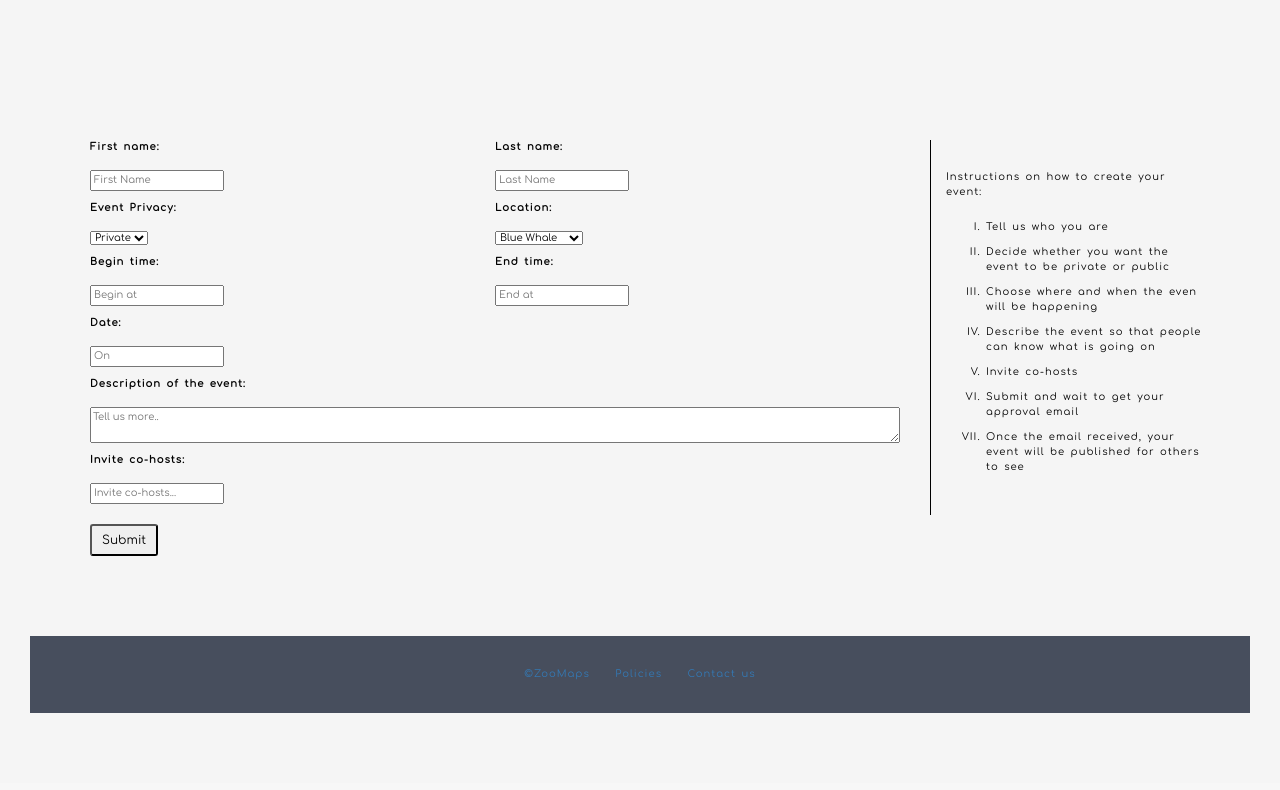
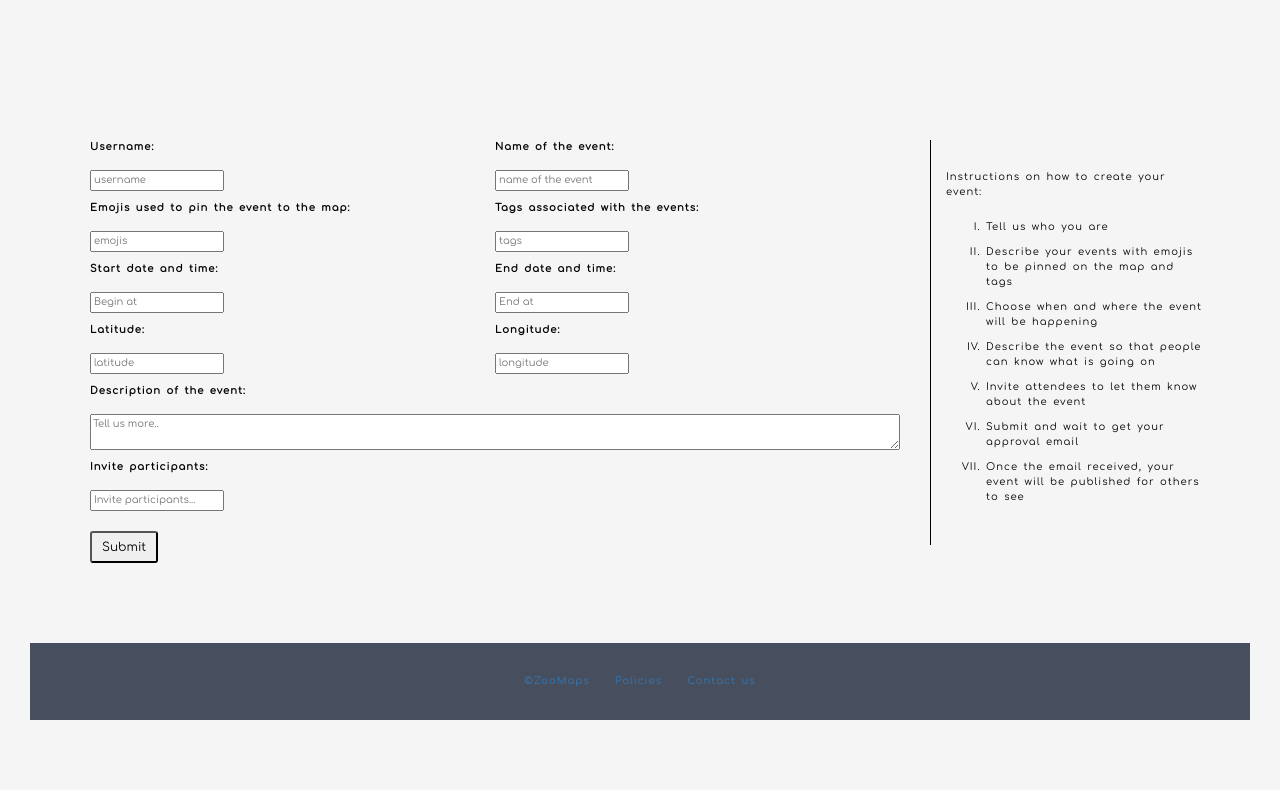
Before and after one commit to m3gan3/ZooMaps, a Django app: page /ZooMaps/form/ in a window 1280 px wide. Shown: the part 95-885 px from the top of the page. Before the commit the page ends 808 px from the top, so only its background shows below. Run offline with Django 3.2, Linux system fonts and the light colour scheme; some libraries are stand-ins or nearby versions.

Commit message:
form modified

```diff
--- a/project2/GTech/ZooMaps/templates/ZooMaps/event_list.html
+++ b/project2/GTech/ZooMaps/templates/ZooMaps/event_list.html
@@ -43,7 +43,7 @@
           						</span>
       						</div>
   						{% endif %}
-	{% endblock %}
+		{% endblock %}
   	{% endblock %}
   	{% block main %}
   		<div class="col-md-8 text-center">
--- a/project2/GTech/ZooMaps/templates/ZooMaps/form.html
+++ b/project2/GTech/ZooMaps/templates/ZooMaps/form.html
@@ -5,47 +5,42 @@
 			<form class="col-md-9 form" action="ZooMapsForm.html">
 				<div class="col-md-12">
 					<div class="col-md-6">
-						<label>First name:</label><br />
-						<input type="text" name="firstname" placeholder="First Name">
+						<label>Username:</label><br />
+						<input type="text" name="username" placeholder="username">
 					</div>
 					<div class="col-md-6">
-						<label>Last name:</label><br />
-						<input type="text" name="lastname" placeholder="Last Name">
+						<label>Name of the event:</label><br />
+						<input type="text" name="eventName" placeholder="name of the event">
 					</div>
 				</div>
 				<div class="col-md-12">
 					<div class="col-md-6">
-						<label>Event Privacy:</label><br/>
-						<select name="privacy" size="1">
-							<option>Private</option>
-							<option>Public</option>
-						</select>
+						<label>Emojis used to pin the event to the map:</label><br />
+						<input type="text" name="emojis" placeholder="emojis">
 					</div>
 					<div class="col-md-6">
-						<label>Location:</label><br>
-						<select name="nom" size="1">
-							<option>Blue Whale</option>
-							<option>Coffee Place</option>
-							<option>UMass Pub</option>
-							<option>Cafeteria</option>
-							<option>Dining Room</option>
-						</select>
+						<label>Tags associated with the events:</label><br />
+						<input type="text" name="tags" placeholder="tags">
 					</div>
 				</div>
 				<div class="col-md-12">
 					<div class="col-md-6">
-						<label>Begin time:</label><br />
+						<label>Start date and time:</label><br />
 						<input type="text" name="begintime" placeholder="Begin at">
 					</div>
 					<div class="col-md-6">
-						<label>End time:</label><br />
+						<label>End date and time:</label><br />
 						<input type="text" name="endtime" placeholder="End at">
 					</div>
 				</div>
 				<div class="col-md-12">
 					<div class="col-md-6">
-						<label>Date:</label><br />
-						<input type="text" name="date" placeholder="On">
+						<label>Latitude:</label><br />
+						<input type="text" name="latitude" placeholder="latitude">
+					</div>
+					<div class="col-md-6">
+						<label>Longitude:</label><br />
+						<input type="text" name="longitude" placeholder="longitude">
 					</div>
 				</div>
 				<div class="col-md-12">
@@ -53,8 +48,8 @@
 					<textarea placeholder="Tell us more.." name="description"></textarea>
 				</div>
 				<div class="col-md-12">
-					<label>Invite co-hosts:</label><br>
-					<input type="text" name="cohosts" placeholder="Invite co-hosts...">
+					<label>Invite participants:</label><br>
+					<input type="text" name="participants" placeholder="Invite participants...">
 				</div>
 				<div class="col-md-12">
 					<input type="submit" class="btn-sm" value="Submit">
@@ -67,10 +62,10 @@
   			<p>Instructions on how to create your event:</p>
   			<ol>
   				<li>Tell us who you are</li>
-  				<li>Decide whether you want the event to be private or public</li>
-  				<li>Choose where and when the even will be happening</li>
+  				<li>Describe your events with emojis to be pinned on the map and tags</li>
+  				<li>Choose when and where the event will be happening</li>
   				<li>Describe the event so that people can know what is going on</li>
-  				<li>Invite co-hosts</li>
+  				<li>Invite attendees to let them know about the event</li>
   				<li>Submit and wait to get  your approval email</li>
   				<li>Once the email received, your event will be published for others to see</li>
   			</ol>
```
